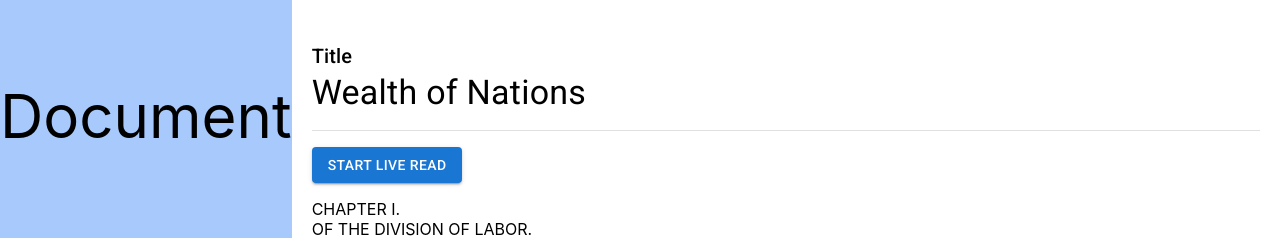
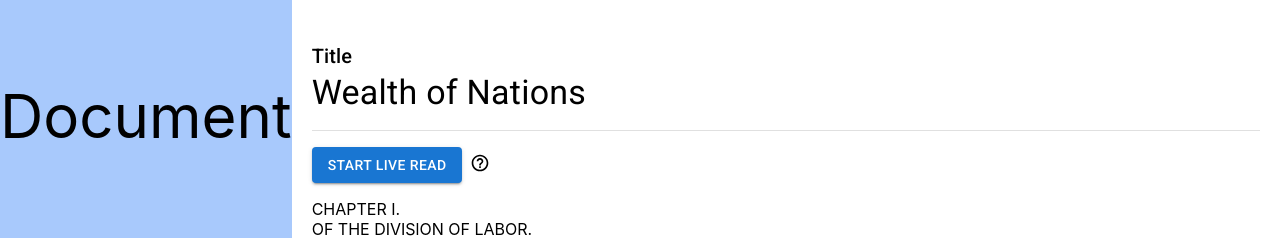
Before and after one commit to UofA-HCI-Course/pjkt3-kangxi11, a React (Create React App) app: page /pjkt3-kangxi11/document in a window 1280 px wide. Both pictures are taken after a click on the element "Text". Shown: the top 238 px of the page. Built offline with nearby package versions, Linux system fonts and the light colour scheme.

Commit message:
Added a tooltip to live read

```diff
--- a/src/containers/Document/Text/Text.js
+++ b/src/containers/Document/Text/Text.js
@@ -1,4 +1,5 @@
-import { Button, Divider, Typography } from '@mui/material';
+import { HelpOutline } from '@mui/icons-material';
+import { Button, Divider, Typography, Grid, Icon, Tooltip } from '@mui/material';
 import React, {useEffect, useState} from 'react';
 import Highlighter from "react-highlight-words";
 import {book} from './book';
@@ -50,9 +51,14 @@ export default function Text() {
     }
 
     return (
-        <div>
 
-            <Button variant="contained" color="primary" style={{ marginBottom: '16px' }} onClick={() => {
+        <Grid container direction="column" spacing={2}>
+            <Grid item xs={1}>
+
+
+                <Grid container direction="row" alignItems="center" spacing={1}>
+                    <Grid item>
+                        <Button variant="contained" color="primary" onClick={() => {
                             if (isLiveRead) {
                                 setIsLiveRead(false);
                             } else {
@@ -61,8 +67,18 @@ export default function Text() {
                         }}>
                             { isLiveRead ? 'Stop Live Read' : 'Start Live Read' }
                         </Button>
+                    </Grid>
+                    <Grid item>
+                        <Tooltip title="Live Read lets the document follow along as you read. Each word you read outloud, will be highlighted to help track your progress.">
 
-            <div/>
+                            <HelpOutline fontSize="small" />
+                        </Tooltip>
+                    </Grid>
+                </Grid>
+
+            </Grid>
+
+            <Grid item xs>
 
                 <Highlighter
                     searchWords={searchWords}
@@ -71,7 +87,9 @@ export default function Text() {
                     highlightStyle={{ whiteSpace: 'pre-wrap' }}
                     unhighlightStyle={{ whiteSpace: 'pre-wrap' }}
                 />
-        </div>
+            </Grid>
+
+        </Grid>
     )
 
 }
```
Also changed, not shown: 1 other file (tests, documents, lock files or other folders). Lines whose indentation alone changed are shown as unchanged.
